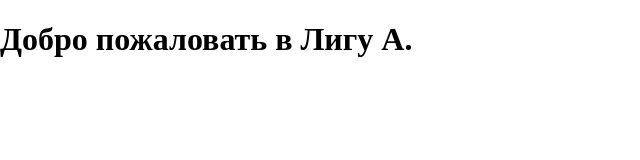
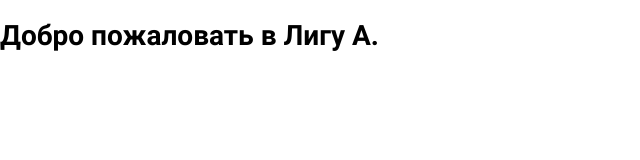
Before and after one commit to DiaZzzFF/MontStroy, a website: page source/index.html in a window 1280 px wide. Shown: the whole page, without its empty margins (0-640 px from the left). Drawn offline with Linux system fonts and the light colour scheme; files that its build step writes are made by us from their sources.

Commit message:
Добавляет шрифты

```diff
--- a/source/index.html
+++ b/source/index.html
@@ -1,11 +1,21 @@
 <!DOCTYPE html>
-<html lang="en">
+<html lang="ru">
   <head>
     <meta charset="UTF-8">
     <meta name="viewport" content="width=device-width, initial-scale=1.0">
     <meta http-equiv="X-UA-Compatible" content="ie=edge">
-  <title>Стартовый шаблон</title>
-  <link rel="stylesheet" href="css/style.css">
+
+    <title>MontStroy</title>
+
+    <link rel="preload" href="fonts/roboto-regular.woff2" as="font">
+    <link rel="preload" href="fonts/roboto-medium.woff2" as="font">
+    <link rel="preload" href="fonts/roboto-bold.woff2" as="font">
+    <link rel="preload" href="fonts/roboto-black.woff2" as="font">
+    <link rel="preload" href="fonts/raleway-bold.woff2" as="font">
+    <link rel="preload" href="fonts/raleway-black.woff2" as="font">
+    <link rel="preload" href="fonts/circe-regular.woff2" as="font">
+
+    <link rel="stylesheet" href="css/style.min.css">
   </head>
   <body>
     <h1>Добро пожаловать в Лигу А.</h1>
--- a/source/sass/fonts.scss
+++ b/source/sass/fonts.scss
@@ -0,0 +1,55 @@
+@font-face {
+  font-family: "Roboto";
+  src: local("Roboto Regular"), local("Roboto-Regular"), url("../fonts/roboto-regular.woff2") format("woff2"), url("../fonts/roboto-regular.woff") format("woff");
+  font-weight: 400;
+  font-style: normal;
+  font-display: swap;
+}
+
+@font-face {
+  font-family: "Roboto";
+  src: local("Roboto Medium"), local("Roboto-Medium"), url("../fonts/roboto-medium.woff2") format("woff2"), url("../fonts/roboto-medium.woff") format("woff");
+  font-weight: 500;
+  font-style: normal;
+  font-display: swap;
+}
+
+@font-face {
+  font-family: "Roboto";
+  src: local("Roboto Bold"), local("Roboto-Bold"), url("../fonts/roboto-bold.woff2") format("woff2"), url("../fonts/roboto-bold.woff") format("woff");
+  font-weight: 700;
+  font-style: normal;
+  font-display: swap;
+}
+
+@font-face {
+  font-family: "Roboto";
+  src: local("Roboto Black"), local("Roboto-Black"), url("../fonts/roboto-black.woff2") format("woff2"), url("../fonts/roboto-black.woff") format("woff");
+  font-weight: 900;
+  font-style: normal;
+  font-display: swap;
+}
+
+@font-face {
+  font-family: "Raleway";
+  src: local("Raleway Bold"), local("Raleway-Bold"), url("../fonts/raleway-bold.woff2") format("woff2"), url("../fonts/raleway-bold.woff") format("woff");
+  font-weight: 700;
+  font-style: normal;
+  font-display: swap;
+}
+
+@font-face {
+  font-family: "Raleway";
+  src: local("Raleway Black"), local("Raleway-Black"), url("../fonts/raleway-black.woff2") format("woff2"), url("../fonts/raleway-black.woff") format("woff");
+  font-weight: 900;
+  font-style: normal;
+  font-display: swap;
+}
+
+@font-face {
+  font-family: "Circe";
+  src: local("Circe Regular"), local("Circe-Regular"), url("../fonts/circe-regular.woff2") format("woff2"), url("../fonts/circe-regular.woff") format("woff");
+  font-weight: 400;
+  font-style: normal;
+  font-display: swap;
+}
--- a/source/sass/global.scss
+++ b/source/sass/global.scss
@@ -9,8 +9,17 @@ html {
 }
 
 body {
+  min-width: 320px;
   margin: 0;
   padding: 0;
+
+  font-size: 14px;
+  line-height: 1.2;
+  font-weight: 400;
+  font-family: "Roboto", "Arial", sans-serif;
+  color: black;
+
+  background-color: white;
 }
 
 a {
```
Also changed, not shown: build/css/style.min.css, build/index.html, source/fonts/circe-regular.woff (added), source/fonts/circe-regular.woff2 (added), source/fonts/raleway-black.woff (added), source/fonts/raleway-black.woff2 (added), source/fonts/raleway-bold.woff (added), source/fonts/raleway-bold.woff2 (added), source/fonts/roboto-black.woff (added), source/fonts/roboto-black.woff2 (added), source/fonts/roboto-bold.woff (added), source/fonts/roboto-bold.woff2 (added), source/fonts/roboto-medium.woff (added), source/fonts/roboto-medium.woff2 (added), 2 more files, 1 other file. Lines whose indentation alone changed are shown as unchanged.
